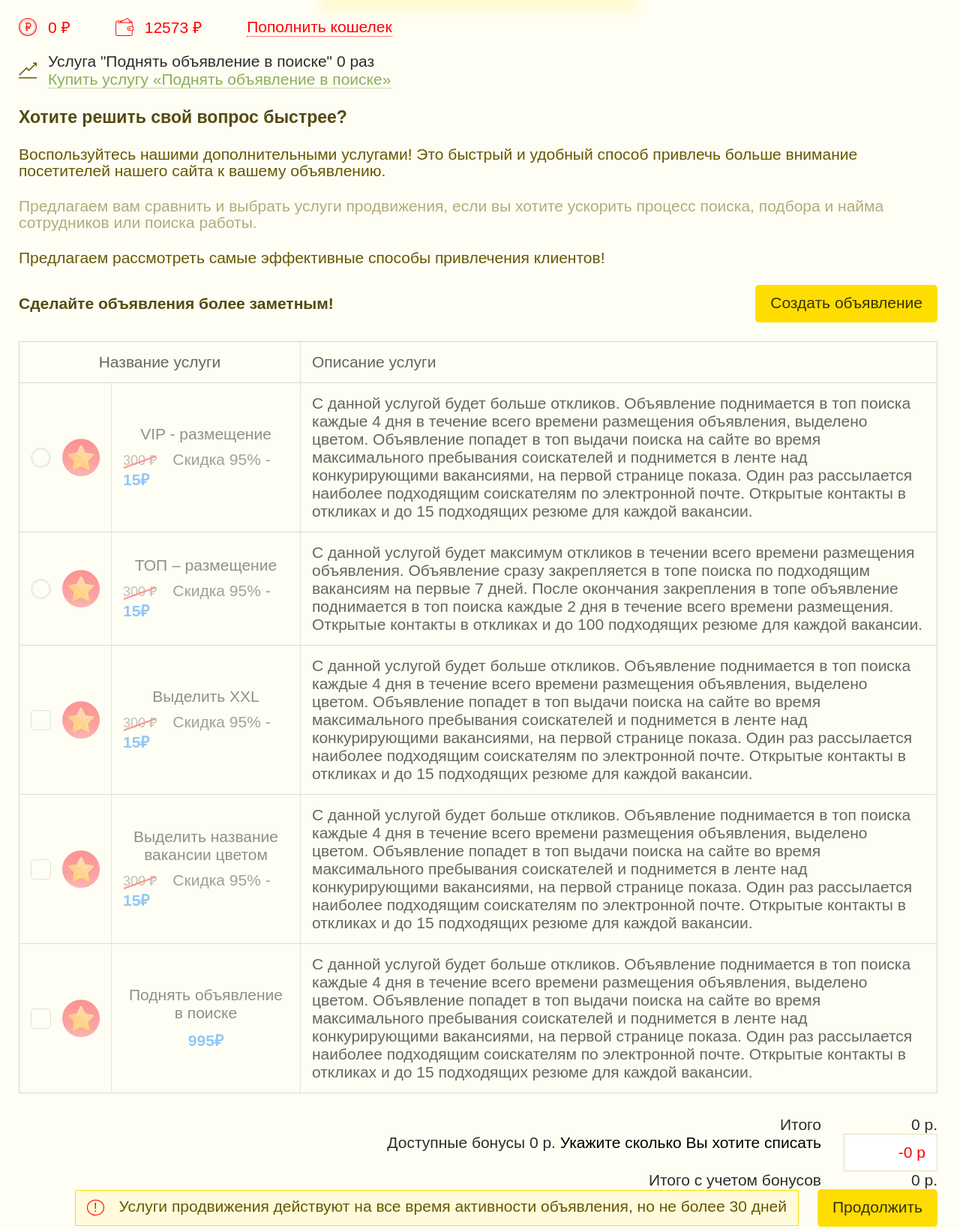
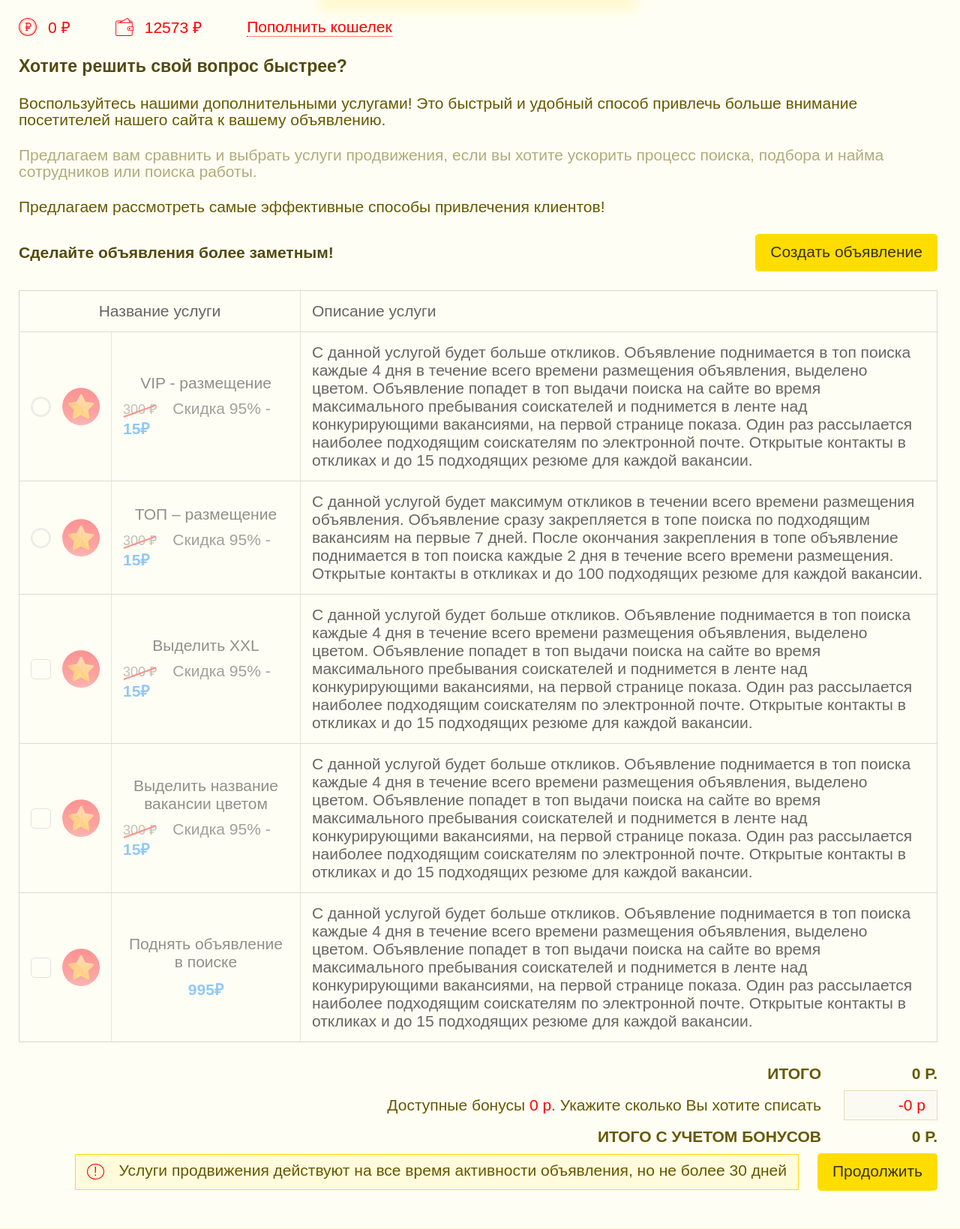
Before and after one commit to Maxim-Okolot/vsevn, a plain HTML site: page payment-services.html in a window 1280 px wide. Shown: the part 485-2124 px from the top of the page at 75% size. Drawn offline with Linux system fonts and the light colour scheme; a web font is replaced by a local one.

Commit message:
prototype

```diff
--- a/css/style.css
+++ b/css/style.css
@@ -1419,10 +1419,15 @@ div[data-price = "false"], div[data-operation = "false"] {
     display: grid;
     grid-template-columns: auto 125px;
     grid-gap: 30px;
+    align-items: center;
+    margin-bottom: 10px;
 }
 
-.services-sum div {
+.services-sum div, .services-sum mark {
     text-align: right;
+    font-size: 21px;
+    color: #665800;
+    font-family: 'ZabraProTest3-Medium', sans-serif;
 }
 
 .payment__result-block {
@@ -1437,10 +1442,20 @@ div[data-price = "false"], div[data-operation = "false"] {
 
 .write-down-bonus {
     width: 100%;
-    height: 50px;
+    height: 40px;
     color: #ff0000;
     border: 1px solid #e4ddb4;
     padding: 0 15px 0 10px;
     text-align: right;
     font-size: 21px;
 }
+
+.current-bonus, .title-output {
+    color: #ff0000;
+}
+
+.services-sum__total {
+    font: bold 21px sans-serif;
+    color: #665800;
+    text-transform: uppercase;
+}
--- a/js/script.js
+++ b/js/script.js
@@ -222,6 +222,21 @@
     let sumPrice = document.querySelector('.sum-price');
     let totalSum = document.querySelector('.total-sum');
     let currentBonus = document.querySelector('.current-bonus');
+    let titleOutput = document.querySelector('.title-output');
+    let advertisementRadio = document.querySelectorAll('.advertisement__radio');
+
+
+  for (let inputs of advertisementRadio) {
+    if (inputs.checked) {
+      let nameAdvertisement = inputs.closest('.advertisement__item').querySelector('.advertisement__desc');
+
+      let str = nameAdvertisement.innerHTML.split(' ');
+      console.log(str);
+      str[0] = `${str[0]}a`;
+      titleOutput.innerHTML = str.join(" ").toLocaleLowerCase();
+    }
+  }
+
 
 
     tableServices.setAttribute('aria-disabled', false);
@@ -232,9 +247,10 @@
       }
 
       paymentRadio[i].removeAttribute('disabled');
-      // inputBonus.removeAttribute('disabled');
+      inputBonus.removeAttribute('disabled');
 
       paymentRadio[i].onchange = function () {
+
 
         let div = document.createElement('div');
 
@@ -244,6 +260,16 @@
           div.innerHTML = `<div>${paymentRadio[i].value}. скидка ${paymentRadio[i].dataset.sale}%</div>
           <div class="sale-price">${paymentRadio[i].dataset.salePrice} р</div>`;
           servicesSum.prepend(div);
+
+          for (let elementInput of paymentRadio) {
+            if (!elementInput.checked) {
+              let arrClass = elementInput.classList;
+              if (document.querySelector(`div.${arrClass[arrClass.length - 1]}`)) {
+                document.querySelector(`div.${arrClass[arrClass.length - 1]}`).remove();
+              }
+            }
+          }
+
         } else {
           let arrClass = paymentRadio[i].classList;
           document.querySelector(`div.${arrClass[arrClass.length - 1]}`).remove();
@@ -282,7 +308,7 @@
   if (document.querySelector('.table-services')) {
     let btnChoose = document.querySelector('.advertisement-confirm__choose');
     let btncancel = document.querySelector('.advertisement-confirm__cancel');
-    let advertisementInput = document.querySelectorAll('.advertisement');
+    let advertisementInput = document.querySelectorAll('.advertisement__radio');
 
     for (let input of advertisementInput) {
       input.onchange = function () {
@@ -296,9 +322,6 @@
   }
 
   let inputBonus = document.querySelector('.write-down-bonus');
-  document.querySelector('input:focus');
-
-
 
   function validate(evt) {
     let theEvent = evt || window.event;
--- a/payment-services.html
+++ b/payment-services.html
@@ -103,15 +103,6 @@
             <span class="popup-message">На Вашем кошельке есть 12573 ₽</span>
           </div>
           <a href="#" class="wallet-info__link">Пополнить кошелек</a>
-        </div>
-
-        <div class="wallet-info-text">
-          <svg xmlns="http://www.w3.org/2000/svg" viewBox="0 0 485 485" xml:space="preserve">
-	       <rect y="424.999" width="485" height="30"/>
-            <polygon points="385.147,30.001 385.147,60.001 433.787,60.001 275,218.788 210,153.788 4.394,359.393 25.606,380.605 210,196.214 275,261.215 455,81.214 455,129.854 485,129.854 485,30.001 	"/>
-      </svg>
-          <p>Услуга "Поднять объявление в поиске" <span>0</span> раз <br/>
-            <a href="#">Купить услугу «Поднять объявление в поиске»</a></p>
         </div>
 
         <h3 class="content__title">Хотите решить свой вопрос быстрее?</h3>
@@ -843,15 +834,15 @@
       </div>
 
       <div class="services-sum">
-        <div>
+        <div class="services-sum__total">
           <div>Итого</div>
           <div class="sum-price">0 р.</div>
         </div>
         <div>
           <div>Доступные бонусы <span class="current-bonus">0 р.</span> <mark>Укажите сколько Вы хотите списать</mark></div>
-          <div><input type="text" class="write-down-bonus" value="-0 р" title=""/></div>
+          <div><input type="text" class="write-down-bonus" value="-0 р" title="" disabled/></div>
         </div>
-        <div>
+        <div class="services-sum__total">
           <div>Итого с учетом бонусов</div>
           <div class="total-sum">0 р.</div>
         </div>
```
